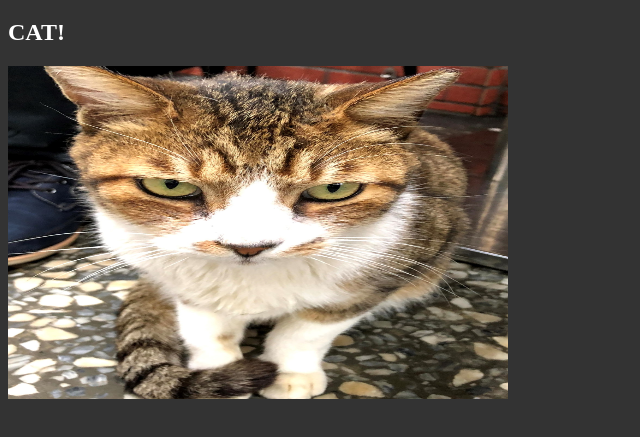
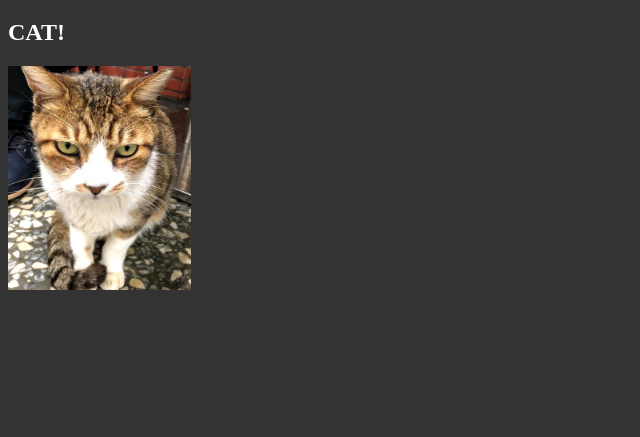
Before and after one commit to bertt168/nodeJS_test, a website: page public/index.html in a window 1280 px wide. Shown: the part 61-498 px from the top of the page, without its empty margins (0-640 px from the left). Drawn offline with Linux system fonts and the light colour scheme.

Commit message:
fix html can not load img.

```diff
--- a/public/index.html
+++ b/public/index.html
@@ -10,6 +10,6 @@
 <body>
     <h1>This is Node.js all index</h1>
 	<h2>CAT!</h2>
-	<img src="/image/cat.jpg" alt="Trulli" width="500" height="333">
+	<img src="../image/cat.jpg" alt="Trulli" width="183" height="224">
 </body>
 </html>
```
